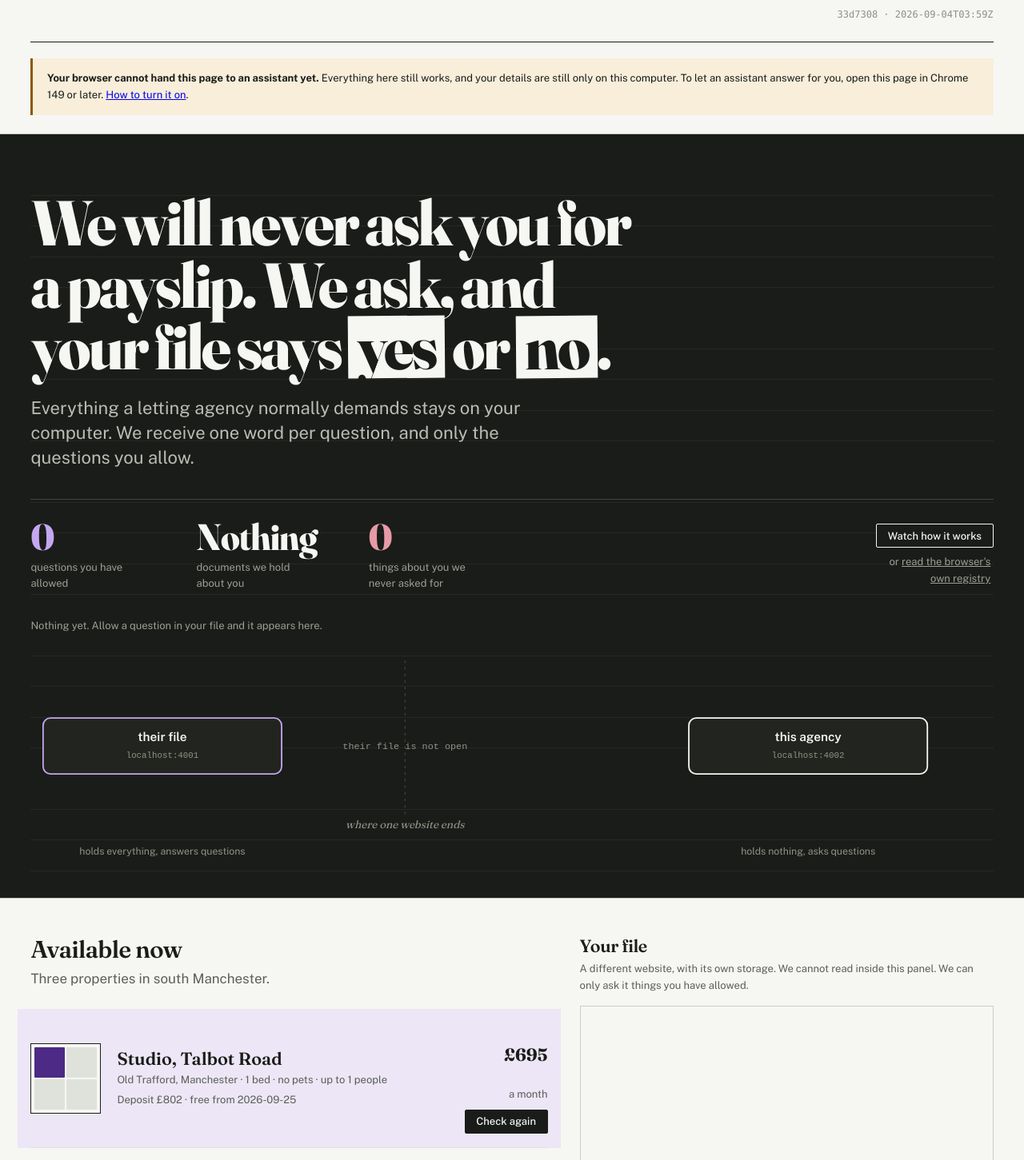
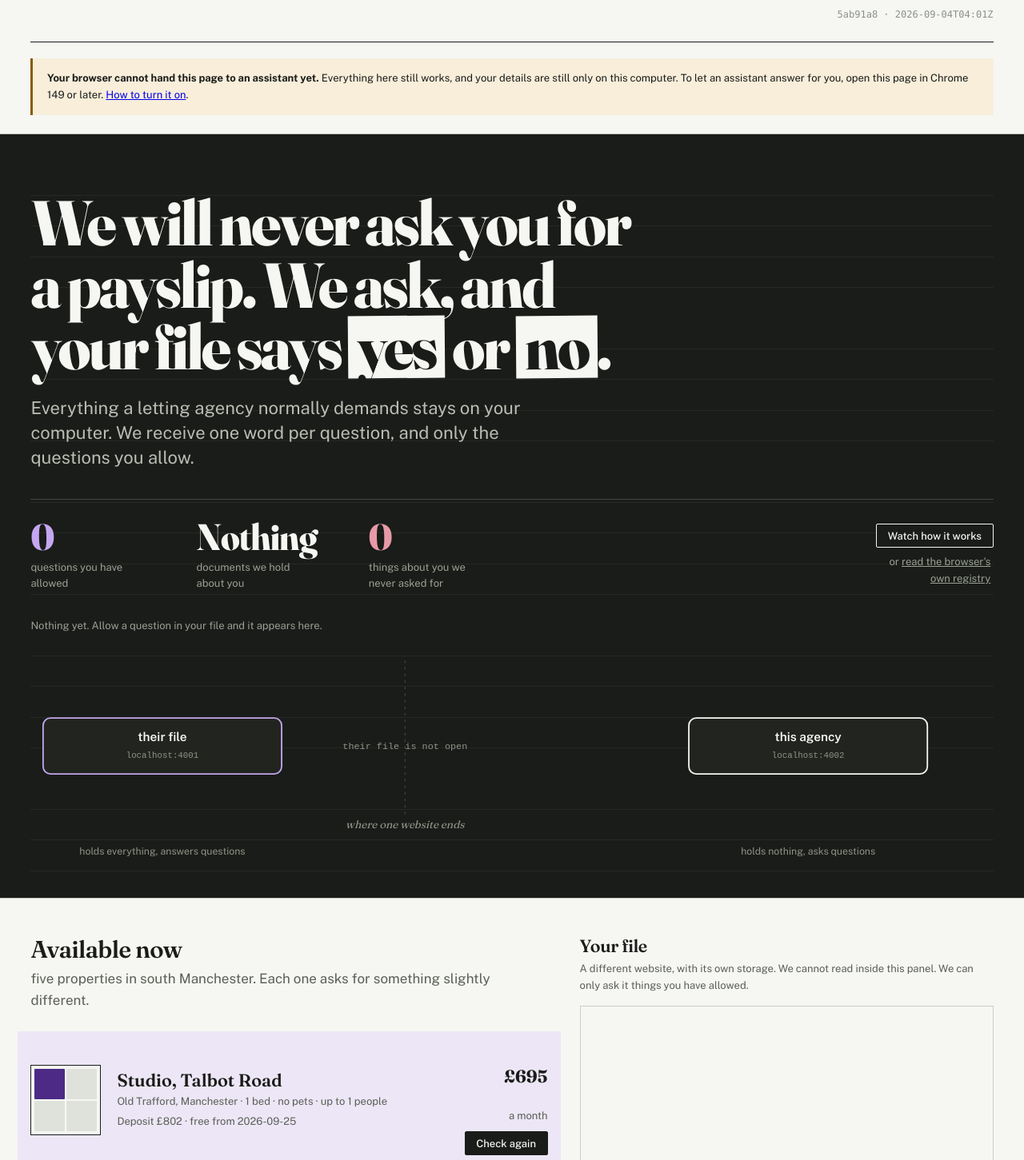
Before and after one commit to Sathvik-1007/vouchsafe, a website with bundled scripts: page host/index.html in a window 1280 px wide. Shown: the part 78-1529 px from the top of the page at 80% size. Built offline with nearby package versions, Linux system fonts and the light colour scheme.

Commit message:
fix: the page said three properties when there were five
Counted from the data now. A small lie about a number a reader can check makes
them doubt the numbers they cannot.

108 tests, 0 failures.

```diff
--- a/host/build.js
+++ b/host/build.js
@@ -1,7 +1,7 @@
 // GENERATED by tools/sync-config.sh. Do not edit.
 
 /** Short commit this build was made from, or "unknown" outside a checkout. */
-export const COMMIT = '33d7308';
+export const COMMIT = '5ab91a8';
 
 /** When it was made, UTC. */
-export const BUILT_AT = '2026-09-04T03:59Z';
+export const BUILT_AT = '2026-09-04T04:01Z';
--- a/host/index.html
+++ b/host/index.html
@@ -77,7 +77,7 @@
     <div>
       <section>
         <h2>Available now</h2>
-        <p class="lede">Three properties in south Manchester.</p>
+        <p class="lede" id="listings-lede"></p>
         <div id="listings"></div>
       </section>
 
--- a/host/ui/app.js
+++ b/host/ui/app.js
@@ -74,6 +74,15 @@ function renderGraph() {
  * that are true: one cell per bedroom, filled up to the occupancy limit.
  */
 function renderListings() {
+  // Counted, not written. The copy said "three" for some time after there were
+  // five, which is the kind of small lie that makes a reader doubt the numbers
+  // that matter.
+  const count = LISTINGS.length;
+  const words = ['no', 'one', 'two', 'three', 'four', 'five', 'six', 'seven', 'eight'];
+  $('listings-lede').textContent =
+    (words[count] ?? String(count)) + ' propert' + (count === 1 ? 'y' : 'ies') +
+    ' in south Manchester. Each one asks for something slightly different.';
+
   $('listings').innerHTML = LISTINGS.map((l) => {
     const active = l.id === activeListing;
     const cells = Math.max(l.bedrooms, 4);
--- a/vault/build.js
+++ b/vault/build.js
@@ -1,7 +1,7 @@
 // GENERATED by tools/sync-config.sh. Do not edit.
 
 /** Short commit this build was made from, or "unknown" outside a checkout. */
-export const COMMIT = '33d7308';
+export const COMMIT = '5ab91a8';
 
 /** When it was made, UTC. */
-export const BUILT_AT = '2026-09-04T03:59Z';
+export const BUILT_AT = '2026-09-04T04:01Z';
```
